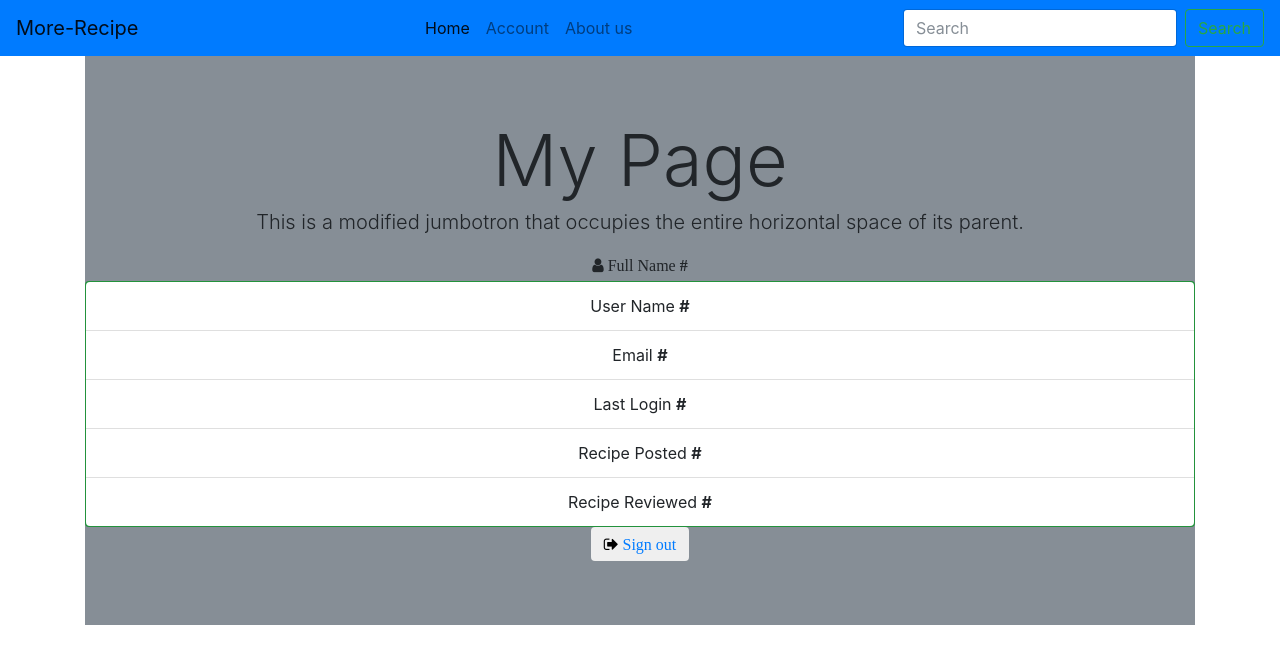
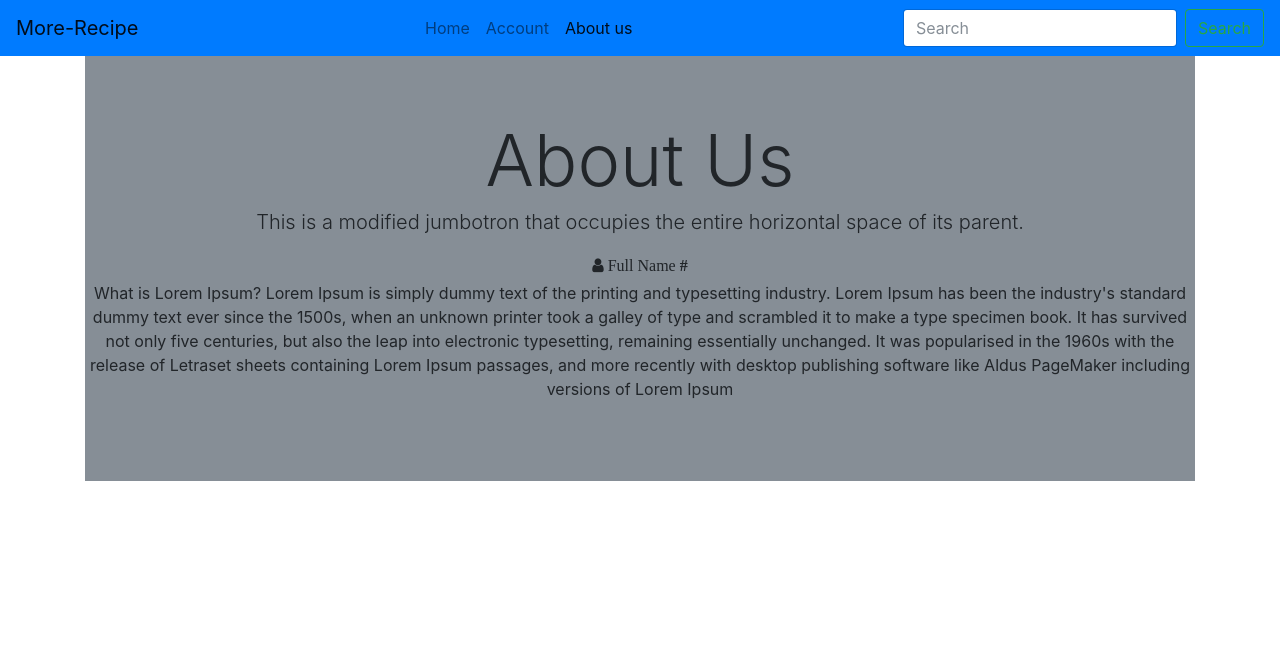
Before and after one commit to kingsbig2001/more-recipe, a website: page template/aboutus.html in a window 1280 px wide. Drawn offline with nearby package versions, Linux system fonts and the light colour scheme.

Commit message:
modified folder structure

```diff
--- a/aritgeo/package.json
+++ b/aritgeo/package.json
@@ -4,8 +4,9 @@
   "description": "",
   "main": "aritgeo.js",
   "scripts": {
-    "test": "echo \"Error: no test specified\" && exit 1"
+    "test": "mocha"
   },
   "author": "",
   "license": "ISC"
+
 }
--- a/template/aboutus.html
+++ b/template/aboutus.html
@@ -20,14 +20,14 @@
 
 	  <div class="collapse navbar-collapse" id="navbarSupportedContent">
 	    <ul class="navbar-nav mr-auto mx-auto">
-	      <li class="nav-item active">
-	        <a class="nav-link" href="#">Home <span class="sr-only">(current)</span></a>
+	      <li class="nav-item ">
+	        <a class="nav-link" href="#">Home </a>
 	      </li>
 	      <li class="nav-item">
 	        <a class="nav-link" href="#">Account</a>
 	      </li>
-	       <li class="nav-item">
-	        <a class="nav-link" href="#">About us</a>
+	       <li class="nav-item active">
+	        <a class="nav-link" href="#">About us<span class="sr-only">(current)</span></a>
 	      </li>
 	    </ul>
 	    <form class="form-inline my-2 my-lg-0">
@@ -41,22 +41,19 @@
     <div class="col ">
     	<div class="jumbotron jumbotron-fluid text-center bg-secondary">
 		  <div class="container">
-		    <h1 class="display-3">My Page</h1>
+		    <h3 class="display-3">About Us</h3>
 		    <p class="lead">This is a modified jumbotron that occupies the entire horizontal space of its parent.</p>
 		  </div>
 		  <div class="text-center">
         <h1 class=" fa fa-user"> Full Name <strong>#</strong></h1>
-        <div class="card text-center bg-success" >
-		  <ul class="list-group list-group-flush">
-		    <li class="list-group-item">User Name <strong>#</strong></li>
-		    <li class="list-group-item">Email <strong>#</strong></li>
-		    <li class="list-group-item">Last Login <strong>#</strong></li>
-		    <li class="list-group-item">Recipe Posted <strong>#</strong></li>
-		    <li class="list-group-item">Recipe Reviewed <strong>#</strong></li>
-		  </ul>
-		</div>
-        <button class="btn btn-default fa fa-sign-out"><a href="#"> Sign out</a></button>
-
+			<p>What is Lorem Ipsum?
+			 Lorem Ipsum is simply dummy text of the printing and typesetting industry.
+			 Lorem Ipsum has been the industry's standard dummy text ever since the 1500s,
+			 when an unknown printer took a galley of type and scrambled it to make a type
+			 specimen book. It has survived not only five centuries, but also the leap into
+			 electronic typesetting, remaining essentially unchanged. It was popularised in the
+			  1960s with the release of Letraset sheets containing Lorem Ipsum passages, and more
+			  recently with desktop publishing software like Aldus PageMaker including versions of Lorem Ipsum</p>
 
 		</div>
 
--- a/template/styles.css
+++ b/template/styles.css
@@ -1,3 +1,7 @@
 #main{
-	margin-top: 25px;
+	margin-top: 35px;
 }
+
+.card{
+	margin-bottom: 15px;
+}
```
Also changed, not shown: index.html (+25 -4 lines), template/index.html (+1 -1 lines), template/profile.html (+4 -4 lines).
